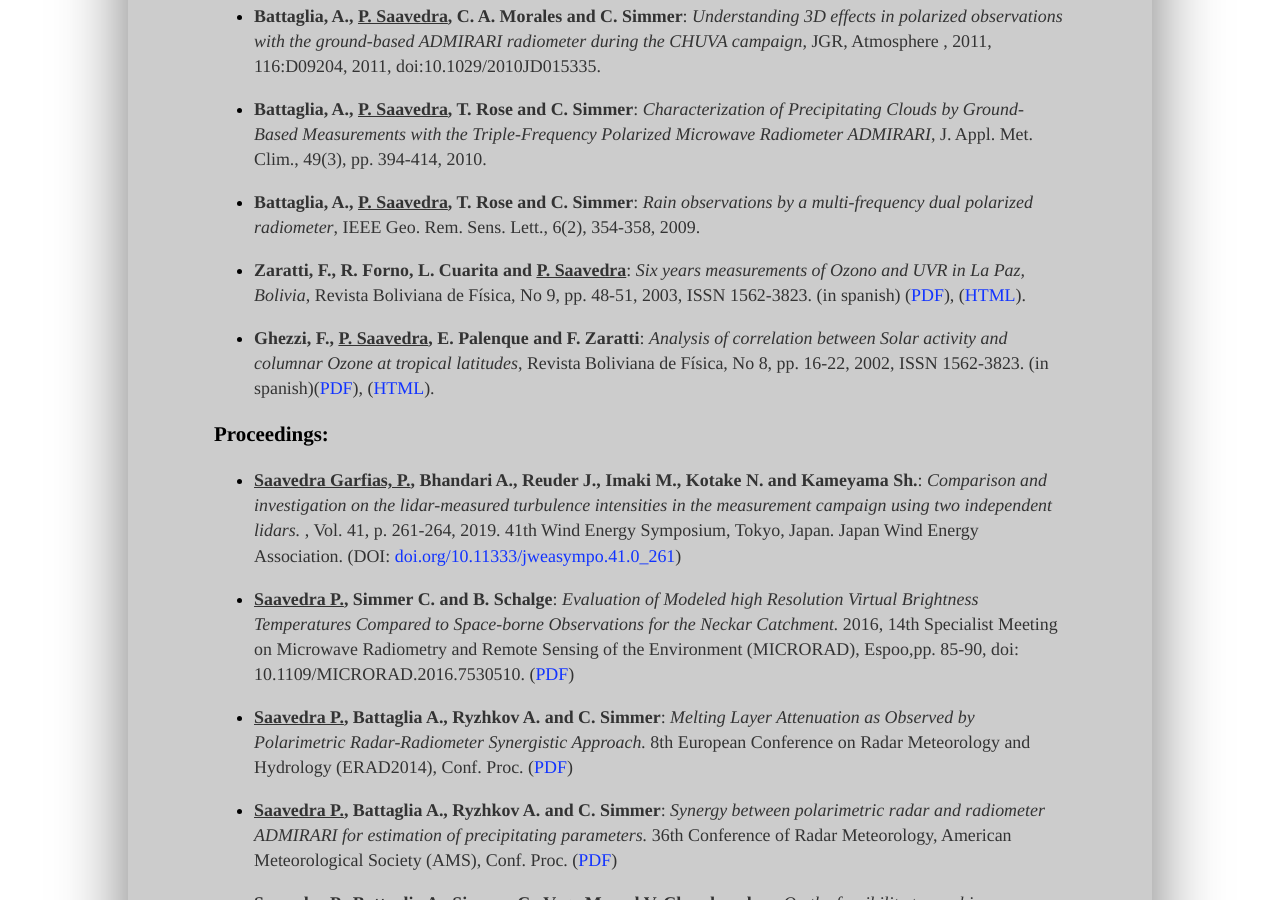
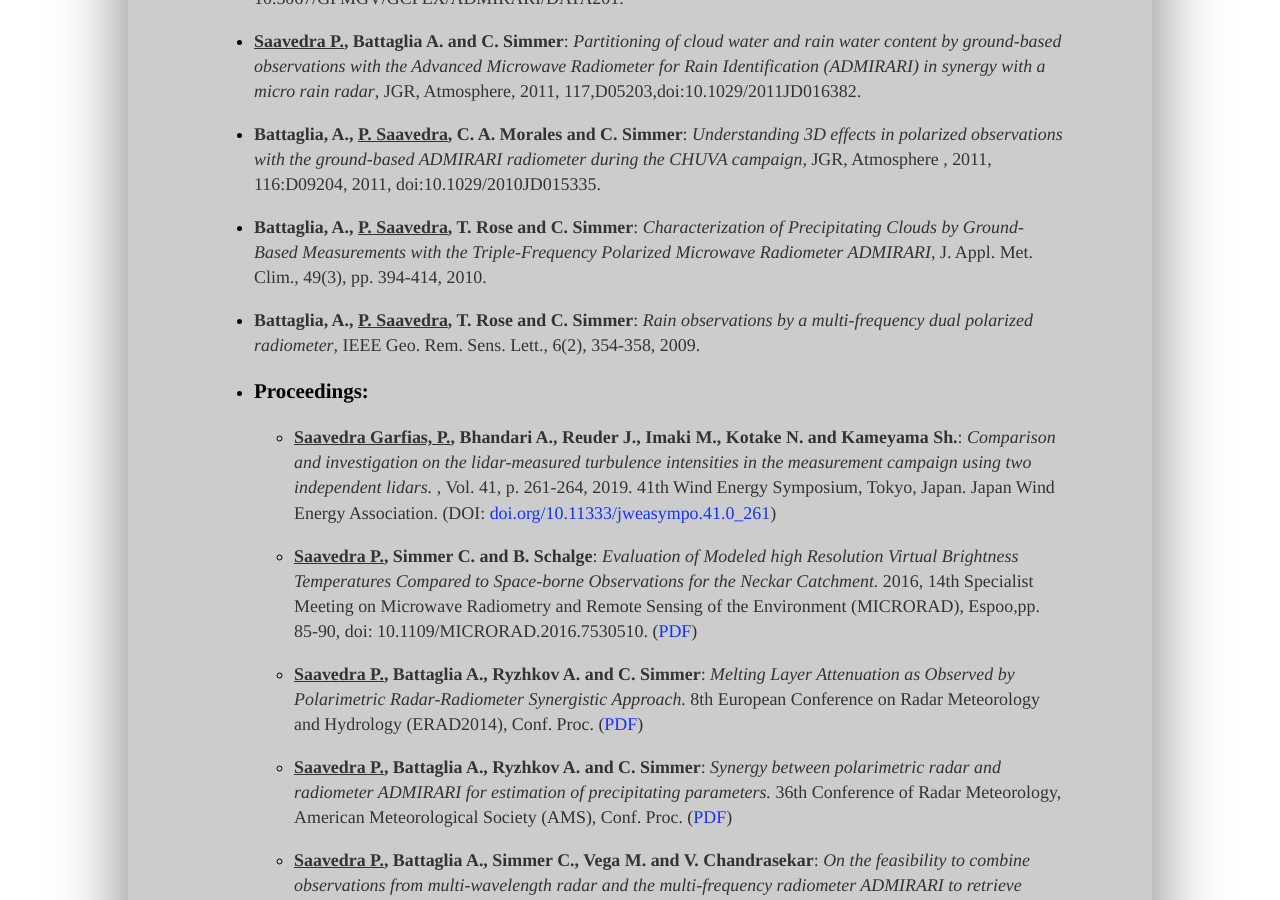
Before and after one commit to pablosaa/pablosaa.github.io, a Jekyll site: the page built from publications.html, in a window 1280 px wide and 900 px high, scrolled down 1254 px. Built offline with Jekyll 4.4.1, drawn with Linux system fonts in a browser that asks for light colours; some of the changed text lies outside the part shown.

Commit message:
Update publications.html

```diff
--- a/publications.html
+++ b/publications.html
@@ -7,6 +7,11 @@
 
 <h3 name="peer-reviewed-articles">Peer Reviewed:</h3>
 <ul><li>
+    <p class="discreet"><strong>Willi Schimmel, Heike Kalesse-Los, Maximilian Maahn, Teresa Vogl, Andreas Foth, <u>Pablo Saavedra Garfias</u>, and Patric Seifert</strong>:
+        <em>Identifying cloud droplets beyond lidar attenuation from vertically-pointing cloud radar observations using artificial neural networks</em>,
+        Submitted to Atmospheric Measurement Techniques, amt-2022-149, 2022.
+    </p>
+  </li><li>
     <p class="discreet"><strong>Schalge, B., Baroni, G., Haese, B., Erdal, D., Geppert, G., <u>Saavedra, P.</u>, Haefliger, V., Vereecken, H., Attinger, S., Kunstmann, H., Cirpka, O. A., Ament, F., Kollet, S., Neuweiler, I., Hendricks Franssen, H.-J., and Simmer, C.</strong>:
       <em>Presentation and discussion of the high-resolution atmosphere–land-surface–subsurface simulation dataset of the simulated Neckar catchment for the period 2007–2015</em>,
       Earth Syst. Sci. Data, doi:<a href="https://doi.org/10.5194/essd-13-4437-2021">10.5194/essd-13-4437-2021</a>, 2021.
@@ -48,10 +53,10 @@
 </li><li>
 <p class="discreet"><strong>Battaglia, A., <u>P. Saavedra</u>, T. Rose and C. Simmer</strong>: <em>Rain observations by a multi-frequency dual polarized radiometer</em>, IEEE Geo. Rem. Sens. Lett., 6(2), 354-358, 2009.</p>
 </li><li>
-<p class="discreet"><strong>Zaratti, F., R. Forno, L. Cuarita and <u>P. Saavedra</u></strong>: <em>Six years measurements of Ozono and UVR in La Paz, Bolivia</em>, Revista Boliviana de Física, No 9, pp. 48-51, 2003, ISSN 1562-3823. (in spanish) (<a title="sobofi_n9" class="internal-link" href="{{site.PDFmiub}}/papers/sobofi_n9">PDF</a>), (<a class="external-link" href="http://www.fiumsa.edu.bo/sobofi/archivos/numero9.pdf">HTML</a>).</p>
+<!-- <p class="discreet"><strong>Zaratti, F., R. Forno, L. Cuarita and <u>P. Saavedra</u></strong>: <em>Six years measurements of Ozono and UVR in La Paz, Bolivia</em>, Revista Boliviana de Física, No 9, pp. 48-51, 2003, ISSN 1562-3823. (in spanish) (<a title="sobofi_n9" class="internal-link" href="{{site.PDFmiub}}/papers/sobofi_n9">PDF</a>), (<a class="external-link" href="http://www.fiumsa.edu.bo/sobofi/archivos/numero9.pdf">HTML</a>).</p>
 </li><li>
 <p class="discreet"><strong>Ghezzi, F., <u>P. Saavedra</u>, E. Palenque and F. Zaratti</strong>: <em>Analysis of correlation between Solar activity and columnar Ozone at tropical latitudes</em>, Revista Boliviana de Física, No 8, pp. 16-22, 2002, ISSN 1562-3823. (in spanish)(<a title="sobofi_n8" class="internal-link" href="{{site.PDFmiub}}/papers/sobofi_n8">PDF</a>), (<a class="external-link" href="http://www.fiumsa.edu.bo/sobofi/archivos/numero8.pdf">HTML</a>).</p>
-</li></ul>
+</li></ul> -->
 <dl><dt>
 <h3>Proceedings:</h3>
 <ul><li>
```
